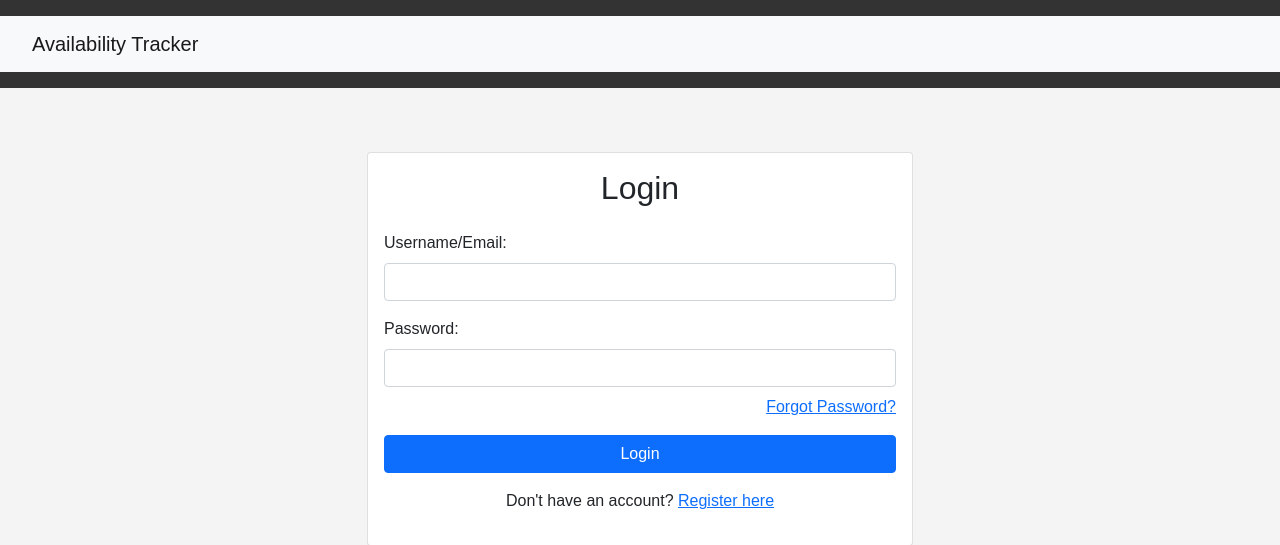
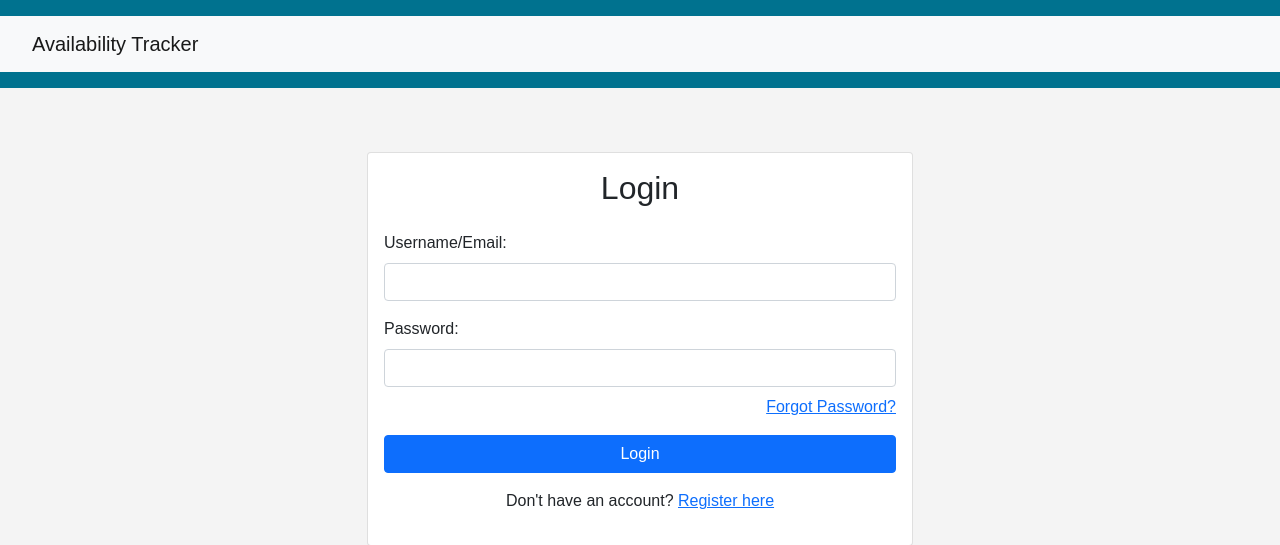
Before and after one commit to DynamiteKitty16/L5-SEAA, a Django app: page / in a window 1280 px wide. Shown: the top 545 px of the page. Run offline with Django 4.2, Linux system fonts and the light colour scheme; some libraries are stand-ins or nearby versions.

Commit message:
updated colour of app in styles

```diff
--- a/static/CSS/styles.css
+++ b/static/CSS/styles.css
@@ -6,7 +6,7 @@ body {
 }
 
 header {
-    background-color: #333;
+    background-color: #00728f;
     color: white;
     text-align: center;
     padding: 1em 0;
```
